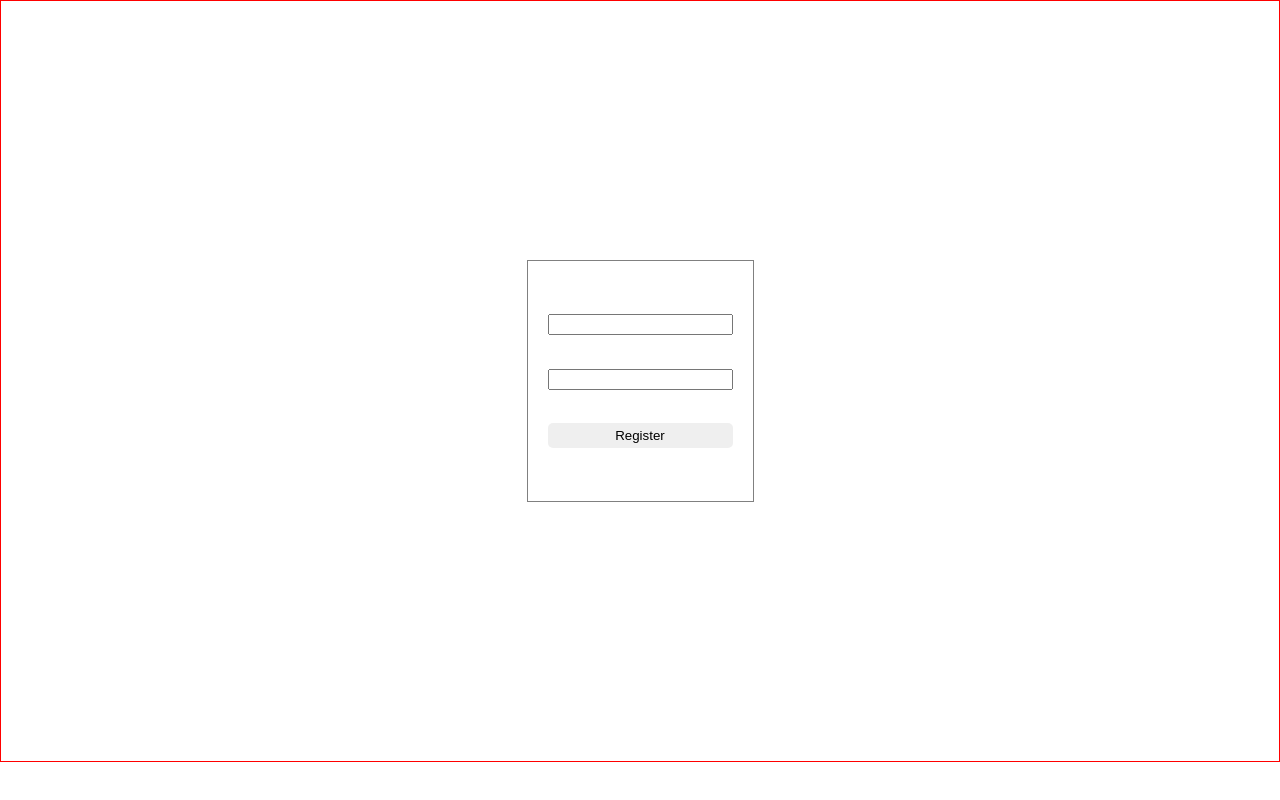
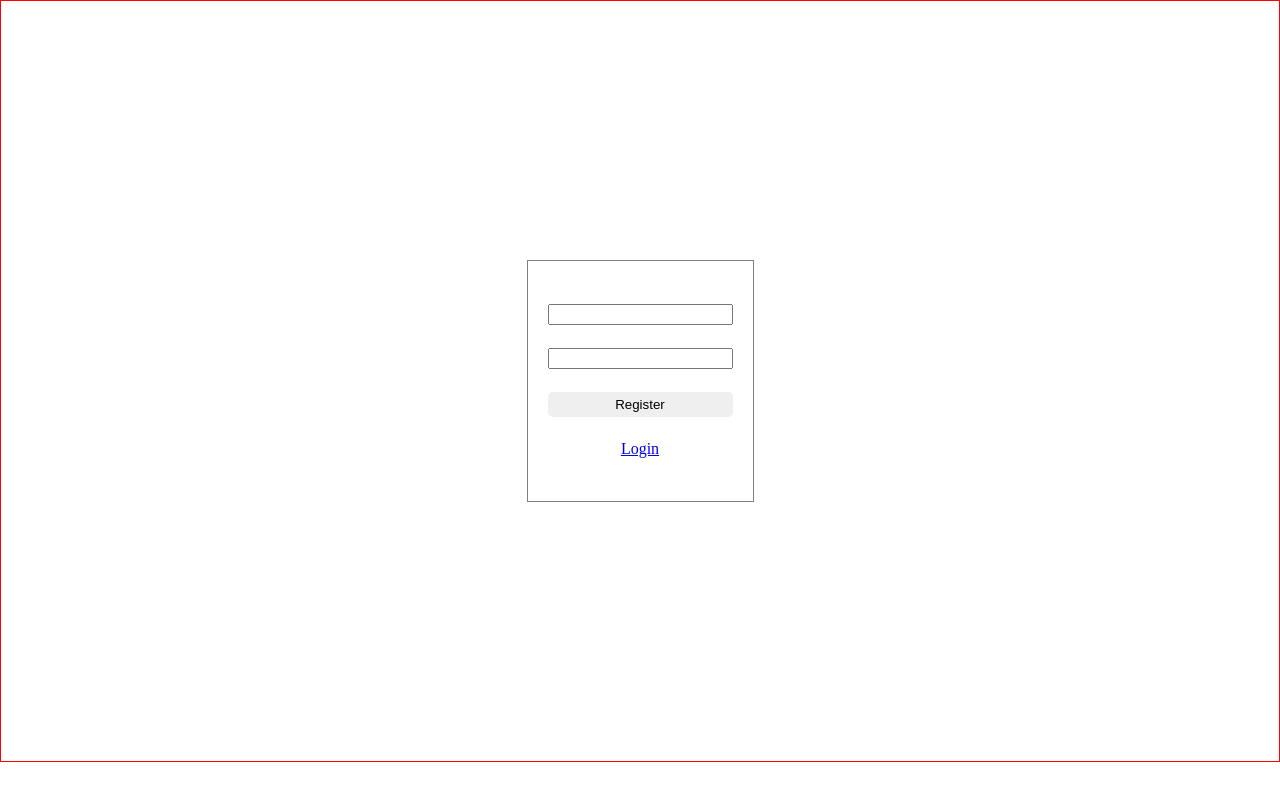
Before and after one commit to KiteRunner2/task-and-note, a React (Create React App) app: page /register in a window 1280 px wide. Built offline with nearby package versions, Linux system fonts and the light colour scheme.

Commit message:
add Link to Login in Register component

```diff
--- a/src/components/Register/index.tsx
+++ b/src/components/Register/index.tsx
@@ -1,6 +1,7 @@
 import React from 'react'
 import './Register.css'
 import Button from '../Button'
+import { Link } from 'react-router-dom'
 function Register() {
   function handleClick() {
     console.log('clicked')
@@ -11,6 +12,7 @@ function Register() {
         <input type="text" />
         <input type="password" />
         <Button onClick={handleClick}>Register</Button>
+        <Link to="/login">Login</Link>
       </div>
     </div>
   )
```
